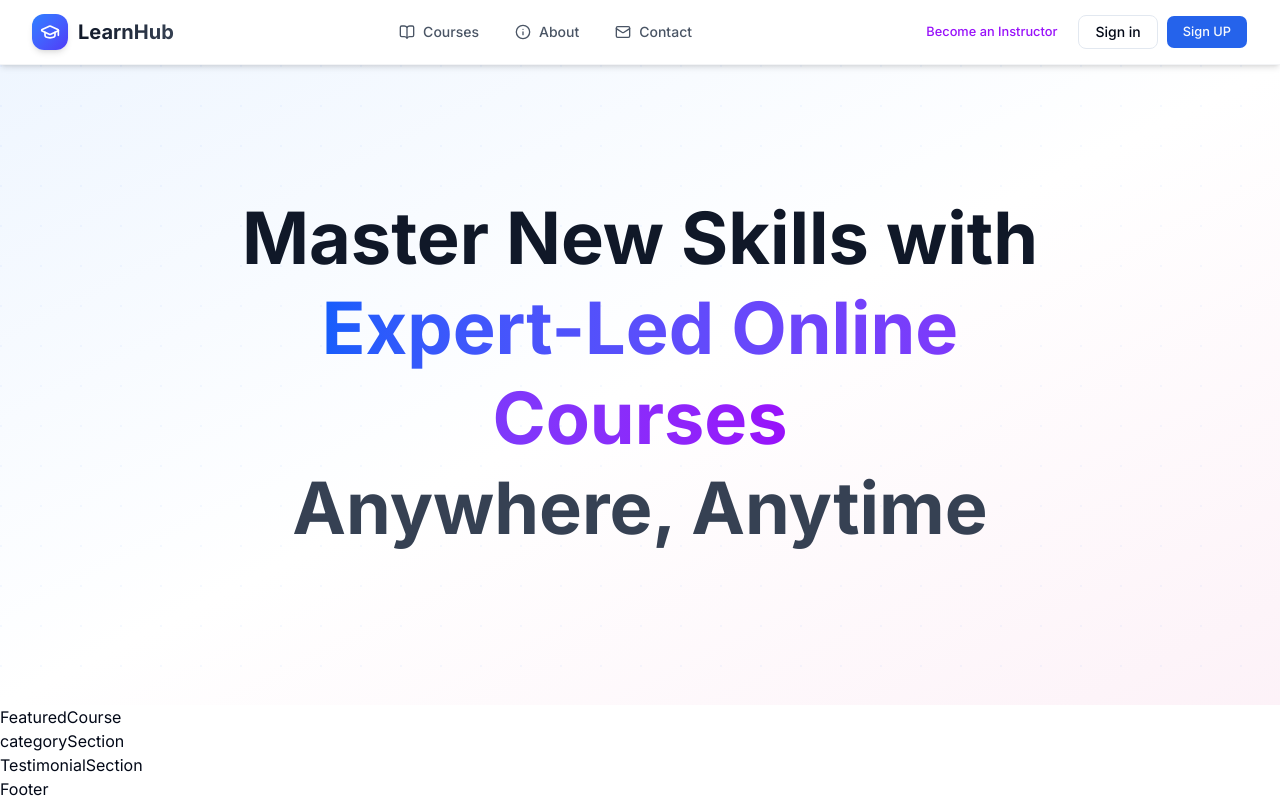
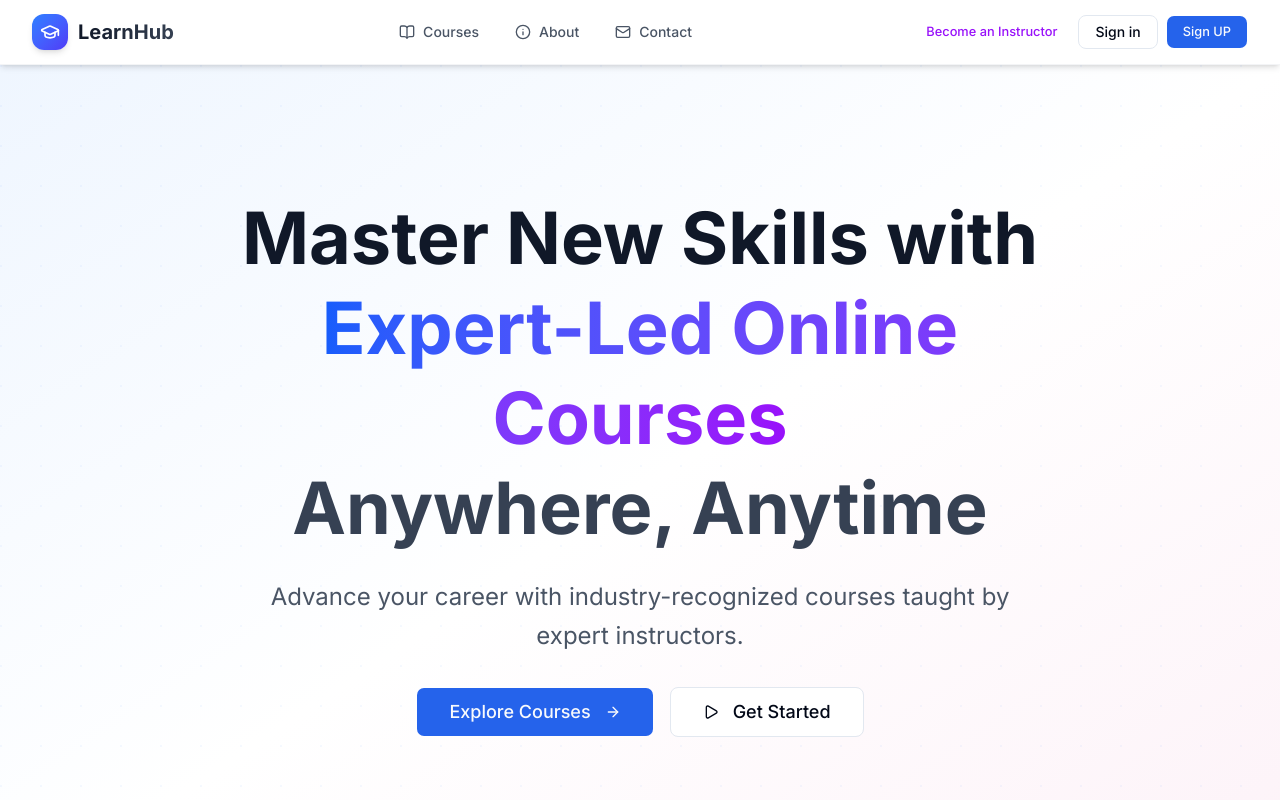
Before and after one commit to AtaUlMohsin900/student-lms-II, a Next.js app in the folder frontend/: page / in a window 1280 px wide. Shown: the top 800 px of the page. Built offline with nearby package versions, Linux system fonts and the light colour scheme; no server answers.

Commit message:
add HeroSection component and application constants

```diff
--- a/frontend/components/HeroSection.tsx
+++ b/frontend/components/HeroSection.tsx
@@ -1,5 +1,8 @@
 import React from 'react'
 import { SECTION_CONTENT } from '@/constants'
+import { Button } from './ui/button'
+import Link from 'next/link'
+import { ArrowRight, Play } from 'lucide-react'
 
 const HeroSection = () => {
     return (
@@ -26,10 +29,27 @@ const HeroSection = () => {
                             {SECTION_CONTENT.HERO.TITLE_END}
                         </span>
                     </h1>
+                    <p className='text-xl md:text-2xl text-gray-600 mb-8 max-w-3xl mx-auto leading-relaxed'>
+                        {SECTION_CONTENT.HERO.SUBTITLE}
+                    </p>
+                    <div className="flex flex-col sm:flex-row items-center justify-center gap-4 mb-12">
+                        <Button asChild size="lg" className="text-lg px-8 py-6 group">
+                            <Link href="/courses">
+                                {SECTION_CONTENT.HERO.CTA_EXPLORE}
+                                <ArrowRight className="w-5 h-5 ml-2 group-hover:translate-x-1 transition-transform duration-200" />
+                            </Link>
+                        </Button>
 
+                        <Button variant='outline' asChild size="lg" className="text-lg px-8 py-6 group">
+                            <Link href="/signup">
+                                <Play className="w-5 h-5 mr-2 group-hover:scale-110 transition-transform duration-200" />
+                                {SECTION_CONTENT.HERO.CTA_GET_STARTED}
+                            </Link>
+                        </Button>
+                    </div>
                 </div>
             </div>
-        </section >
+        </section>
 
 
 
--- a/frontend/constants/index.ts
+++ b/frontend/constants/index.ts
@@ -43,6 +43,9 @@ export const SECTION_CONTENT = {
         TITLE_START: 'Master New Skills with ',
         TITLE_HIGHLIGHT: 'Expert-Led Online Courses',
         TITLE_END: 'Anywhere, Anytime',
+        SUBTITLE: 'Advance your career with industry-recognized courses taught by expert instructors.',
         DESCRIPTION: 'Advance your career with industry-recognized courses taught by expert instructors.',
+        CTA_EXPLORE: 'Explore Courses',
+        CTA_GET_STARTED: 'Get Started',
     },
 };
```
